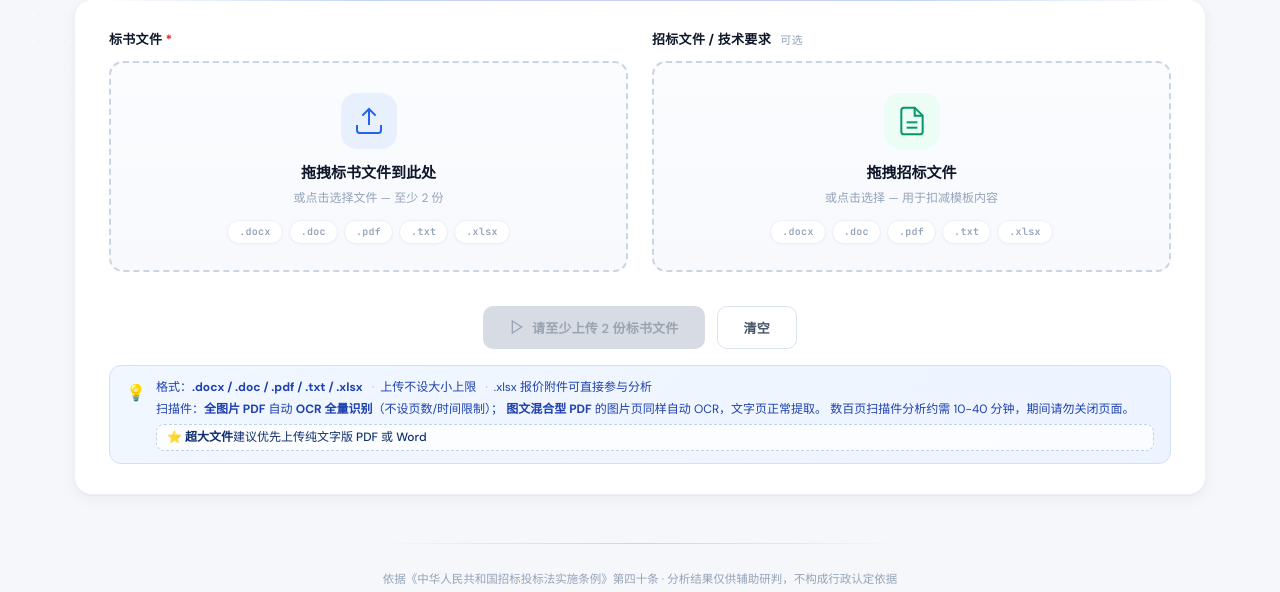
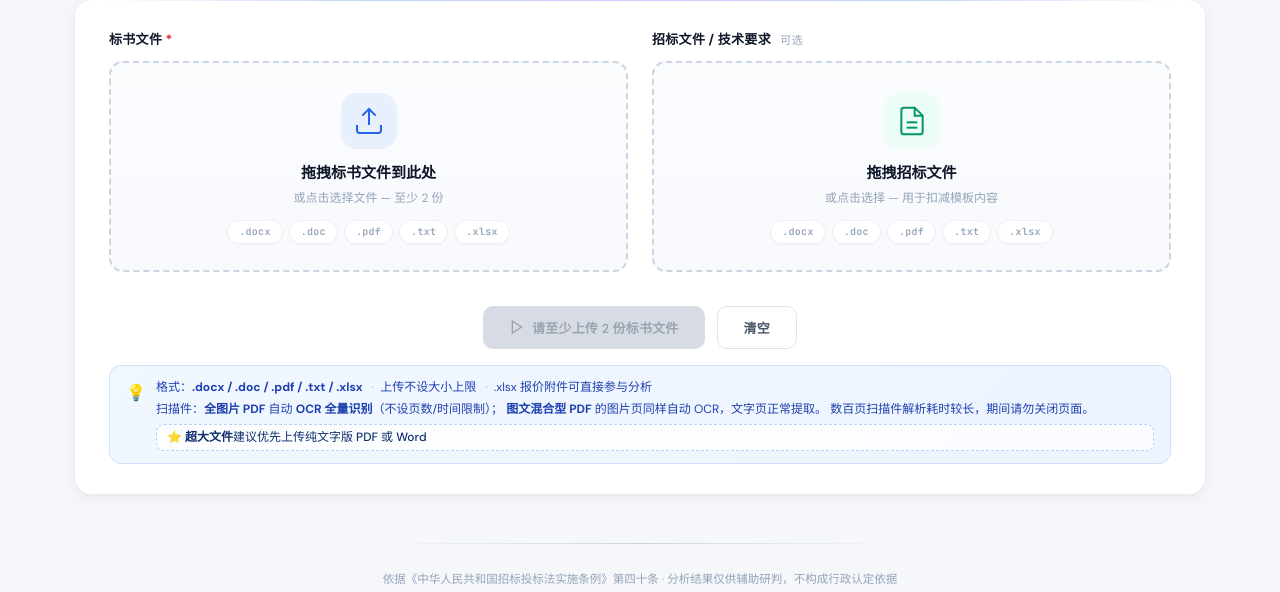
Before and after one commit to yjiao286/xingyicha, a Flask app: page / in a window 1280 px wide. Shown: the part 284-876 px from the top of the page. Run offline with Flask 3, Linux system fonts and the light colour scheme.

Commit message:
style: 上传提示文案去掉具体耗时表述, 改为'数百页扫描件解析耗时较长'

```diff
--- a/templates/index.html
+++ b/templates/index.html
@@ -122,7 +122,7 @@
         <div class="upload-tips-line">
           扫描件：<strong>全图片 PDF</strong> 自动 <strong>OCR 全量识别</strong>（不设页数/时间限制）；
           <strong>图文混合型 PDF</strong> 的图片页同样自动 OCR，文字页正常提取。
-          数百页扫描件分析约需 10-40 分钟，期间请勿关闭页面。
+          数百页扫描件解析耗时较长，期间请勿关闭页面。
         </div>
         <div class="upload-tips-line upload-tips-em">⭐ <strong>超大文件</strong>建议优先上传纯文字版 PDF 或 Word</div>
       </div>
```
